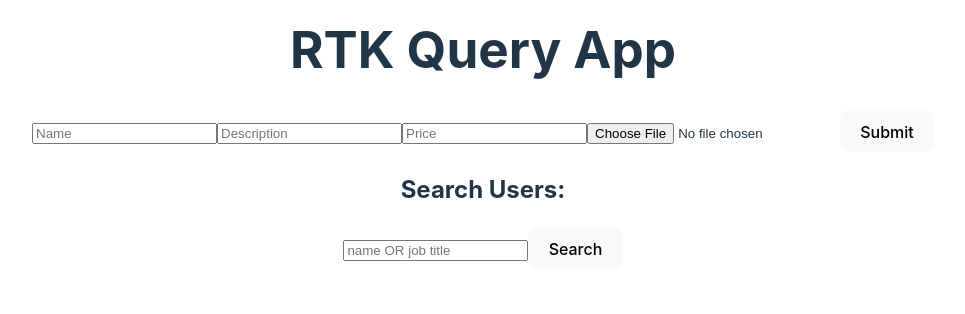
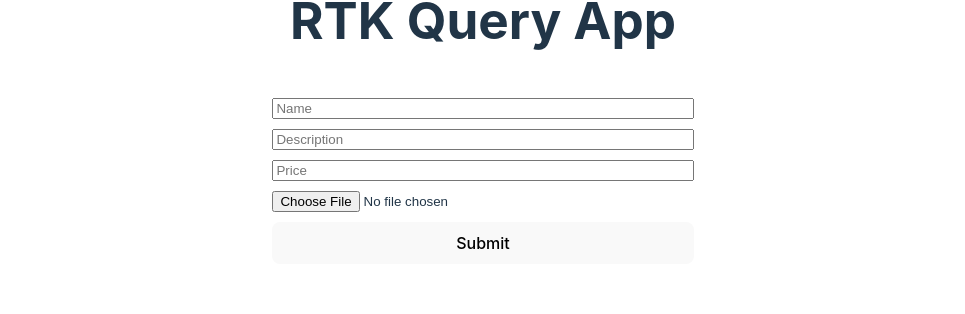
Before and after one commit to stanislavbogdanoff/rtk-frontend-d2, a React (Vite) app: page / in a window 1280 px wide. Shown: the part 150-464 px from the top of the page, without its empty margins (157-1122 px from the left). Built offline with nearby package versions, Linux system fonts and the light colour scheme; no server answers.

Commit message:
updated file upload

```diff
--- a/src/components/ProductForm.jsx
+++ b/src/components/ProductForm.jsx
@@ -22,6 +22,7 @@
     formData.append("price", price);
     formData.append("image", image);
     formData.append("token", user.token);
+    formData.append("numbers", JSON.stringify([1, 2, 3]));
 
     try {
       // Handle success or redirect
@@ -33,7 +34,7 @@
   };
 
   return (
-    <div>
+    <div className="input-box">
       <input
         type="text"
         placeholder="Name"
```
